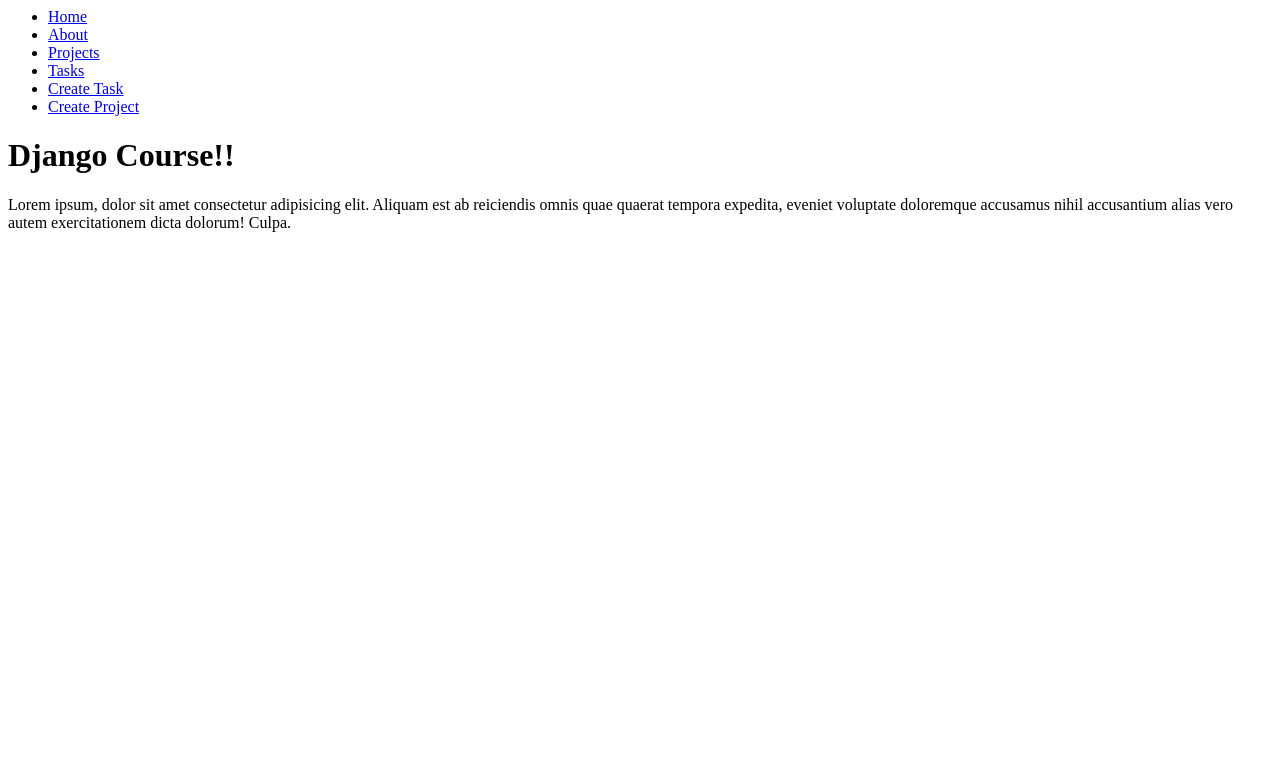
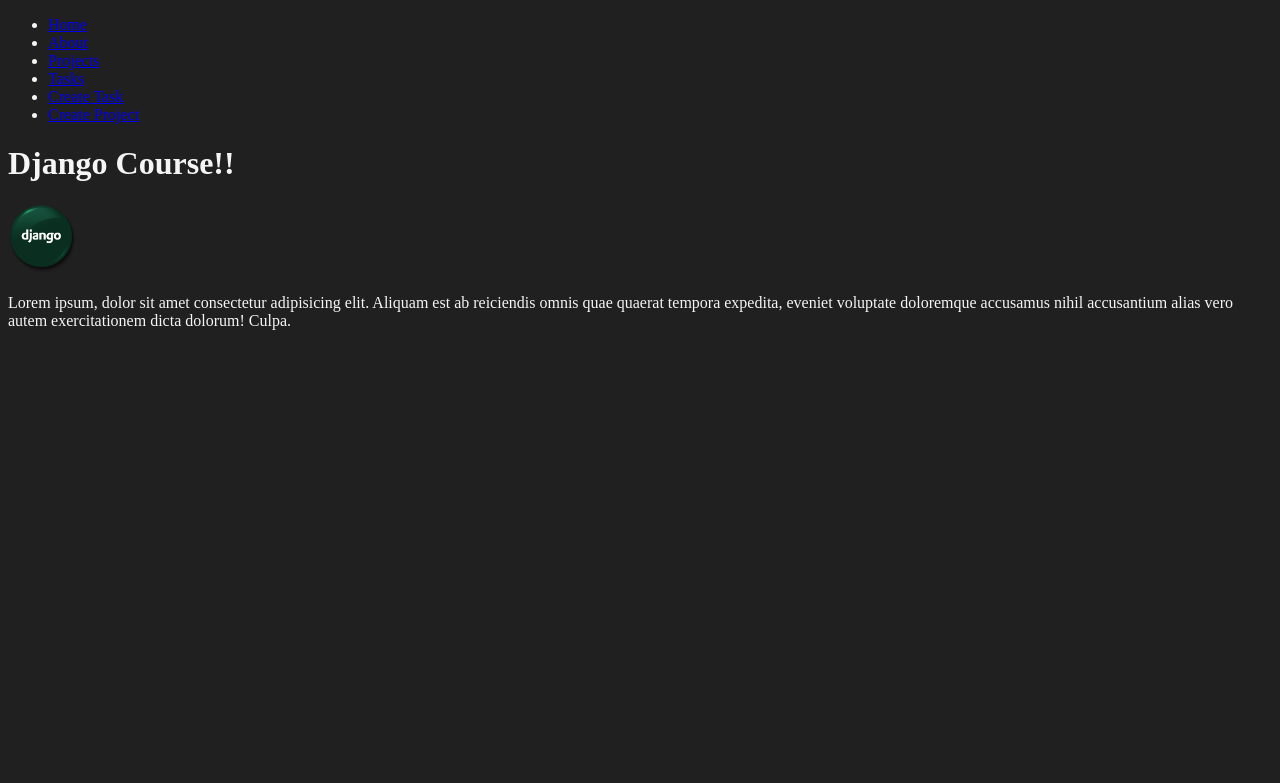
Before and after one commit to fr3axx/Curso-Django-Principiante, a Django app: page / in a window 1280 px wide. Shown: the top 783 px of the page. Run offline with Django 5.2, Linux system fonts and the light colour scheme.

Commit message:
static files

```diff
--- /dev/null
+++ b/myapp/static/styles/main.css
@@ -0,0 +1,4 @@
+body {
+    background: #202020;
+    color: whitesmoke;
+}
--- a/myapp/templates/index.html
+++ b/myapp/templates/index.html
@@ -1,6 +1,13 @@
 {% extends 'layouts/base.html' %}
 
+{% load static %}
+
 {% block content %}
+
 <h1>{{ title }}</h1>
+
+<img src="{% static 'django-badge.png' %}" alt="" width="70">
+
 <p>Lorem ipsum, dolor sit amet consectetur adipisicing elit. Aliquam est ab reiciendis omnis quae quaerat tempora expedita, eveniet voluptate doloremque accusamus nihil accusantium alias vero autem exercitationem dicta dolorum! Culpa.</p>
+
 {% endblock %}
--- a/myapp/templates/layouts/base.html
+++ b/myapp/templates/layouts/base.html
@@ -1,3 +1,15 @@
+{% load static %}
+
+<!DOCTYPE html>
+<html lang="en">
+<head>
+    <meta charset="UTF-8">
+    <meta name="viewport" content="width=device-width, initial-scale=1.0">
+    <title>Django Project</title>
+    <link rel="stylesheet" href="{% static '/styles/main.css' %}">
+</head>
+<body>
+
     <nav>
         <ul>
             <li>
@@ -23,3 +35,6 @@
 
     {% block content %}
     {% endblock %}
+
+</body>
+</html>
```
Also changed, not shown: myapp/static/django-badge.png (added). Lines whose indentation alone changed are shown as unchanged.
